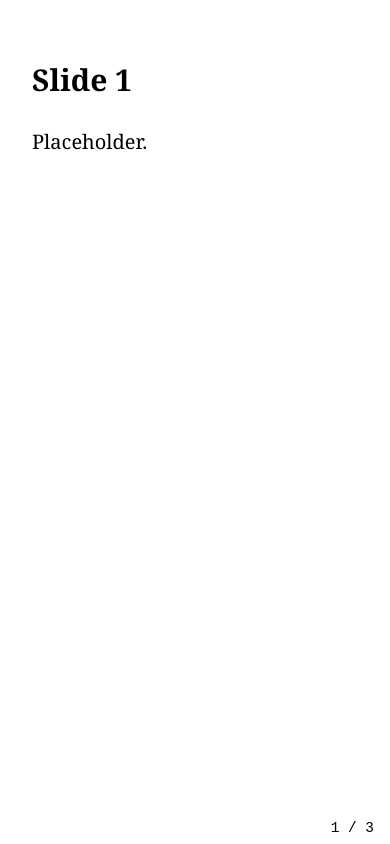
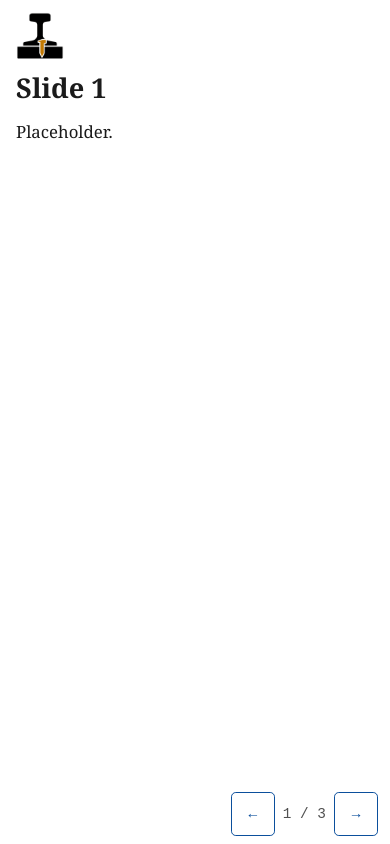
Before and after one commit to rlspk/rlspk.github.io, a plain HTML site: page slides/index.html in a window 390 px wide. Drawn offline with Linux system fonts and the light colour scheme.

Commit message:
feat(stage 2): style deck, responsive layout and print rules
Co-Authored-By: Claude Sonnet 5.5 <noreply@anthropic.com>

```diff
--- a/slides/index.html
+++ b/slides/index.html
@@ -6,20 +6,42 @@
   <meta name="robots" content="noindex">
   <title>Railspike slides</title>
   <style>
-    body { margin: 0; font: 1.25rem/1.5 ui-serif, Georgia, serif; }
-    .slide { padding: 2rem; }
-    .js .slide { display: none; min-height: 100vh; box-sizing: border-box; }
+    :root { color-scheme: light dark; --bg:#fff; --fg:#1b1b1b; --muted:#505050; --rule:#d6d6d6; --link:#0b4f9c; }
+    @media (prefers-color-scheme: dark) { :root { --bg:#131313; --fg:#e8e6e1; --muted:#b0aea8; --rule:#3a3a3a; --link:#8ab4f8; } }
+    * { box-sizing: border-box; }
+    body { margin: 0; background: var(--bg); color: var(--fg); font: clamp(1.05rem, 2.6vw, 1.6rem)/1.5 ui-serif, Georgia, "Iowan Old Style", "Times New Roman", serif; }
+    .slide { position: relative; max-width: 60rem; margin: 0 auto; padding: 4.5rem 1rem 5rem; }
+    .slide h1, .slide p { overflow-wrap: anywhere; }
+    .slide h1 { margin: 0 0 1rem; font-size: clamp(1.7rem, 6vw, 3rem); line-height: 1.15; }
+    .slide p, .slide ul, .slide ol { margin: 0 0 1rem; }
+    .slide li { margin: .35rem 0; overflow-wrap: anywhere; }
+    .slide a { color: var(--link); }
+    .slide pre, .slide code { font: .8em/1.5 ui-monospace, monospace; }
+    .slide pre { margin: 0 0 1rem; padding: .8rem; border: 1px solid var(--rule); border-radius: .3rem; white-space: pre-wrap; overflow-wrap: anywhere; }
+    .logo { position: fixed; top: .75rem; left: 1rem; width: 48px; height: 48px; border-radius: .3rem; background: #fff; }
+    .js .slide { display: none; min-height: 100vh; }
     .js .slide.current { display: block; }
-    #counter { position: fixed; right: 1rem; bottom: .5rem; font: .9rem ui-monospace, monospace; }
+    #nav { position: fixed; right: .75rem; bottom: .5rem; display: flex; align-items: center; gap: .5rem; color: var(--muted); font: .9rem ui-monospace, monospace; }
+    #nav button { min-width: 44px; min-height: 44px; border: 1px solid var(--link); border-radius: .3rem; background: var(--bg); color: var(--link); font: inherit; cursor: pointer; }
+    #nav button:focus-visible { outline: 2px solid var(--link); outline-offset: 2px; }
+    @media print {
+      @page { size: landscape; margin: 1.5cm; }
+      :root { --bg:#fff; --fg:#000; --muted:#333; --rule:#999; --link:#000; }
+      .logo { position: absolute; }
+      .js .slide { display: block; min-height: 0; break-after: page; page-break-after: always; padding: 1rem 0; }
+      .slide:last-of-type { break-after: auto; page-break-after: auto; }
+      #nav { display: none; }
+    }
   </style>
 </head>
 <body>
+<img class="logo" src="../railspike-logo.png" alt="Railspike rail and spike logo" width="48" height="48">
 <main id="deck">
   <section class="slide"><h1>Slide 1</h1><p>Placeholder.</p></section>
   <section class="slide"><h1>Slide 2</h1><p>Placeholder.</p></section>
-  <section class="slide"><h1>Slide 3</h1><p>Placeholder.</p></section>
+  <section class="slide"><h1>Slide 3: a deliberately long placeholder heading that must wrap cleanly on a phone</h1><p>Placeholder with a long unbroken path docs/plans/railspike_slides/railspike_slides_step3_development_plan.md to test wrapping.</p><pre>Approved Step 1</pre></section>
 </main>
-<div id="counter" aria-live="polite"></div>
+<nav id="nav" aria-label="Slides"><button id="prev" type="button" aria-label="Previous slide">&larr;</button><span id="counter" aria-live="polite"></span><button id="next" type="button" aria-label="Next slide">&rarr;</button></nav>
 <script>
 (function () {
   var slides = Array.prototype.slice.call(document.querySelectorAll('.slide'));
@@ -39,6 +61,8 @@
     else if (k === 'Home') { show(0); }
     else if (k === 'End') { show(slides.length - 1); }
   });
+  document.getElementById('prev').addEventListener('click', function () { show(i - 1); });
+  document.getElementById('next').addEventListener('click', function () { show(i + 1); });
   var x0 = null;
   document.addEventListener('touchstart', function (e) { x0 = e.changedTouches[0].clientX; }, { passive: true });
   document.addEventListener('touchend', function (e) {
```
